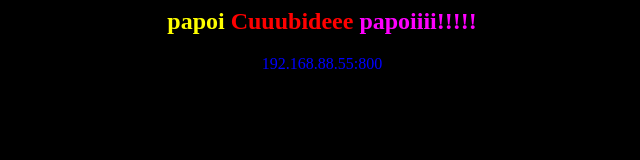
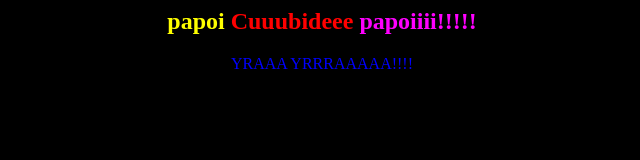
Before and after one commit to volshara85/angulartest, a plain HTML site: page index.html in a window 1280 px wide. Shown: the full height of the page, 318-958 px from the left. Drawn offline with Linux system fonts and the light colour scheme.

Commit message:
change h3

```diff
--- a/index.html
+++ b/index.html
@@ -2,7 +2,7 @@
 <body bgcolor=black>
 <center>
 <h2><font color=yellow>papoi</font> <font color=red>Cuuubideee</font> <font color=fuchsia>papoiiii!!!!!</font></h2>
-<font color=blue>192.168.88.55:800</font></h2>
+<font color=blue>YRAAA YRRRAAAAA!!!!</font></h2>
 
 </center>
 </body>
```
